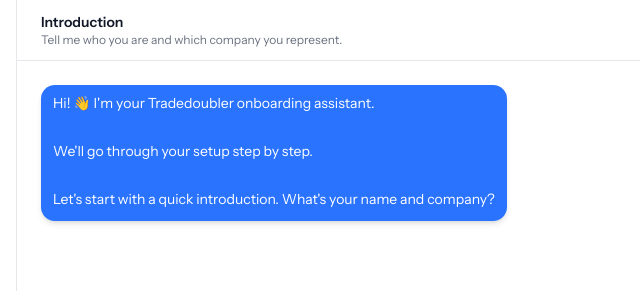
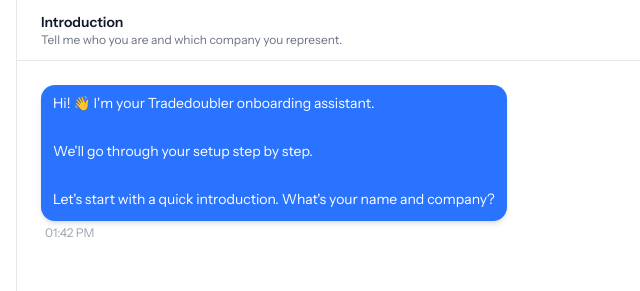
Before and after one commit to HC1995-star/ai-agent-v2, a plain HTML site: page index.html in a window 1280 px wide. Shown: the top 291 px of the page, 303-943 px from the left. Drawn offline with nearby package versions, Linux system fonts and the light colour scheme.

Commit message:
time addition

```diff
--- a/index.html
+++ b/index.html
@@ -523,7 +523,7 @@
       const wrapper = document.createElement('div');
       wrapper.className = `flex ${role === 'user' ? 'justify-end' : 'justify-start'}`;
       const inner = document.createElement('div');
-      inner.className = 'max-w-[1100px] w-full flex ' + (role === 'user' ? 'justify-end' : 'justify-start');
+      inner.className = 'max-w-[1100px] w-full flex flex-col ' + (role === 'user' ? 'items-end' : 'items-start');
       const bubble = document.createElement('div');
       bubble.className = role === 'user'
         ? 'max-w-2xl px-3 py-2 rounded-[14px] text-sm chat-message bg-gray-100 text-gray-900 shadow-md'
@@ -533,7 +533,12 @@
         if (line.startsWith('•') || line.startsWith('-')) return `<p class="ml-4">${line}</p>`;
         return `<p class="mb-1">${line}</p>`;
       }).join('');
+      const timestamp = document.createElement('div');
+      timestamp.className = 'text-xs text-gray-400 mt-1 px-1';
+      const now = new Date();
+      timestamp.textContent = now.toLocaleTimeString('en-US', { hour: '2-digit', minute: '2-digit' });
       inner.appendChild(bubble);
+      inner.appendChild(timestamp);
       wrapper.appendChild(inner);
       chatEl.appendChild(wrapper);
       // Auto-scroll to bottom with smooth behavior
```
